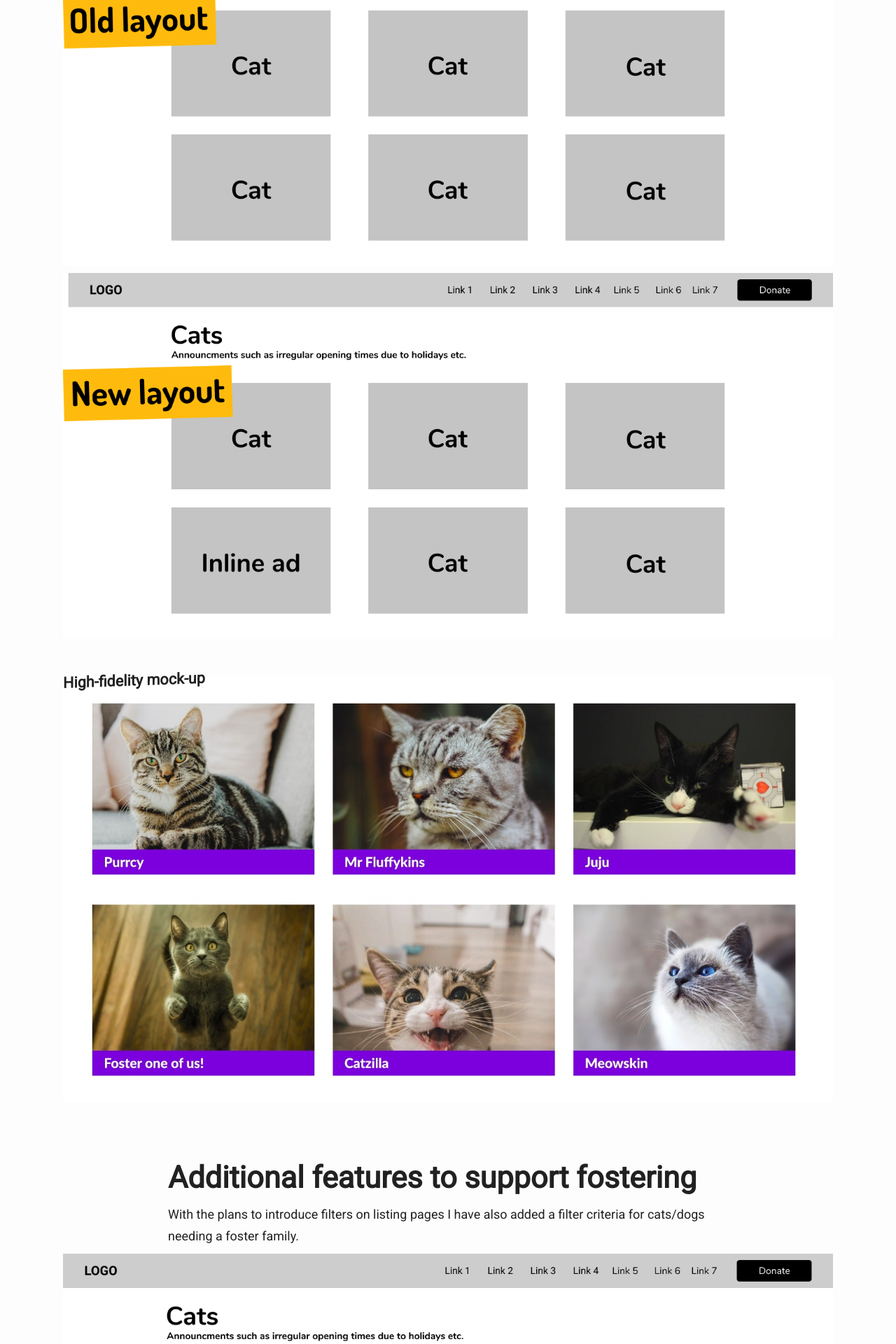
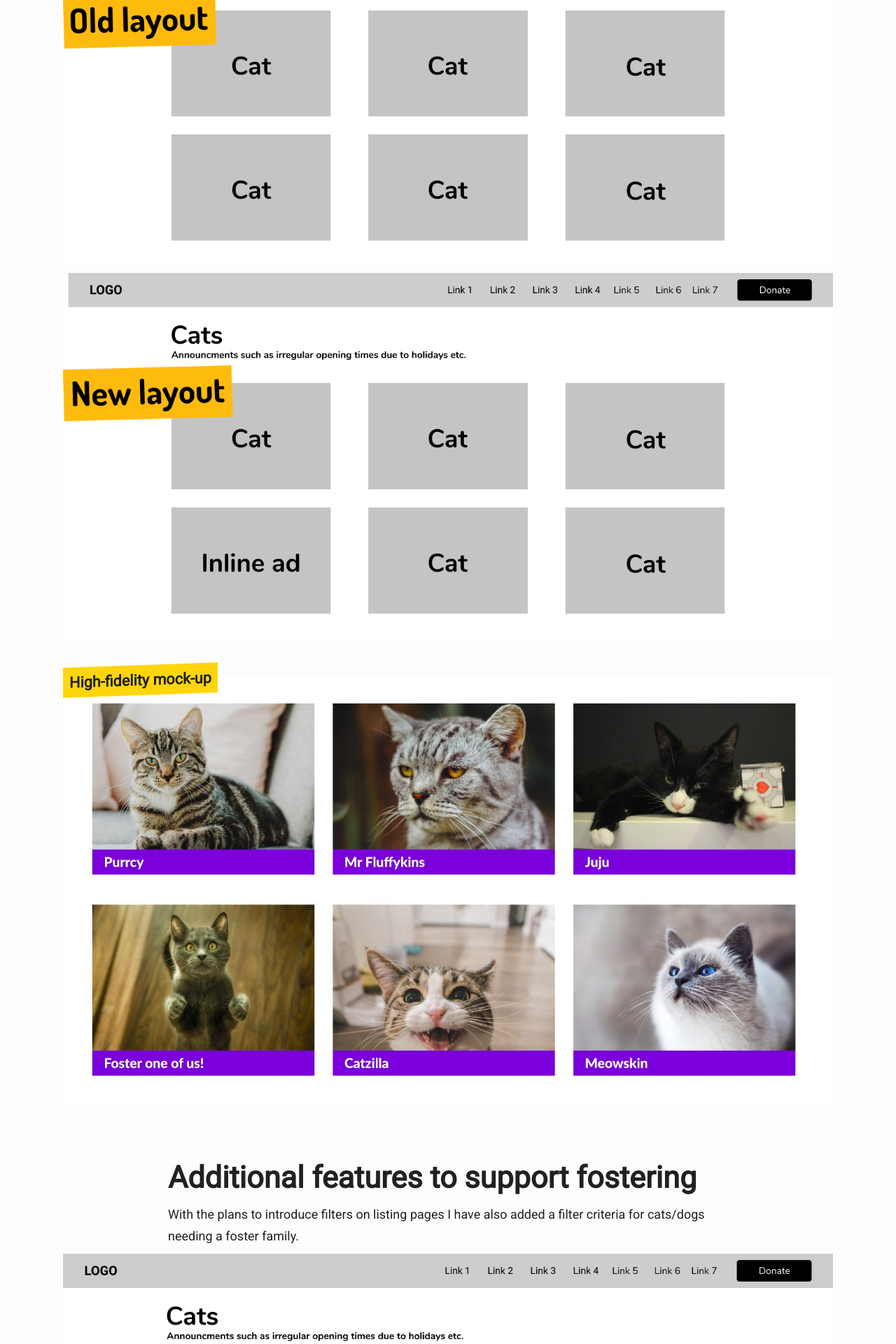
Before and after one commit to krisztin/cuddly-wixen, a Jekyll site: the page built from _case_studies/nativeads.html, in a window 1280 px wide. Shown: the part 4480-6400 px from the top of the page at 70% size. Built offline with Jekyll 4.4.1, drawn with Linux system fonts in a browser that asks for light colours.

Commit message:
change img to include

```diff
--- a/_case_studies/nativeads.html
+++ b/_case_studies/nativeads.html
@@ -121,13 +121,8 @@
   alt="New layout with an inline native ad for fostering in place of a cat's profile picture"
 />
 
-<figure>
-  <img
-    src="{{ site.url }}/assets/img/inline/fosterinline.jpg"
-    alt="Mock-up layout with native ad for fostering that looks just like a cat's profile"
-  />
-  <figcaption>High-fidelity mock-up</figcaption>
-</figure>
+{% include img.html file='/inline/fosterinline.jpg' alt="Mock-up layout with native ad for fostering that looks just like a cat's profile" caption="High-fidelity mock-up" %}
+
 
 <h2>Additional features to support fostering</h2>
 <p>
```
